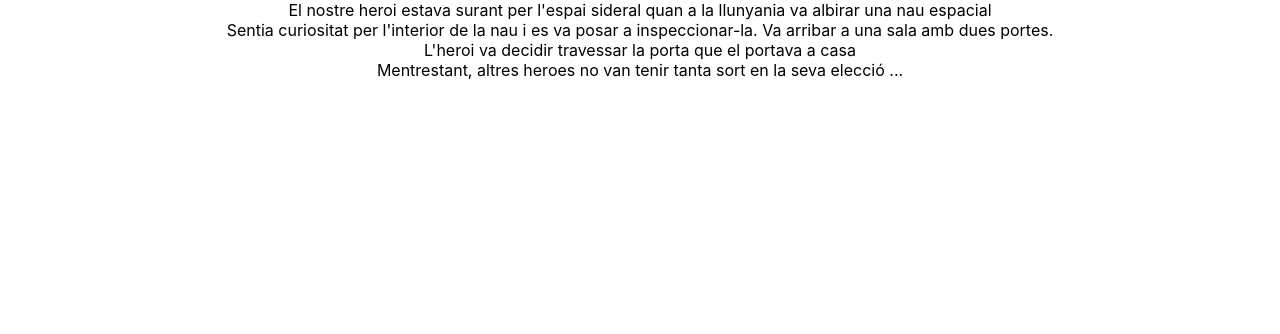
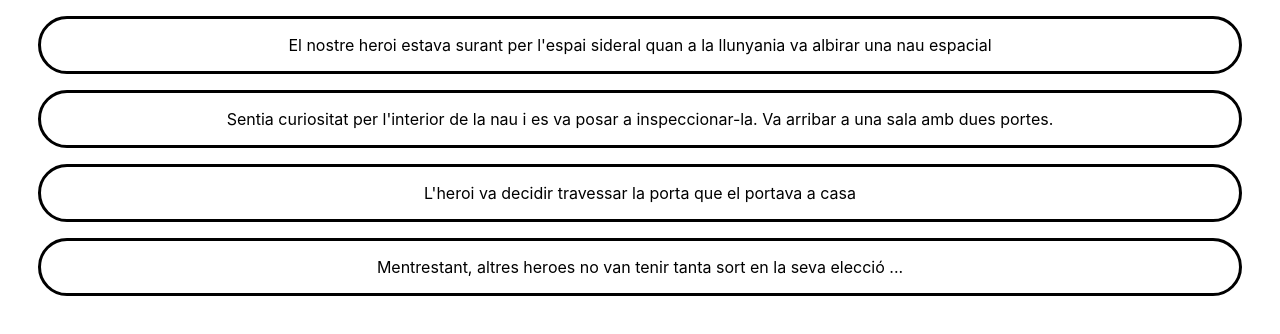
Before and after one commit to nurigard/Sprint6_ReactIntro, a React (Create React App) app: page / in a window 1280 px wide. Shown: the top 334 px of the page. Built offline with nearby package versions, Linux system fonts and the light colour scheme.

Commit message:
N1-Exercici 3

```diff
--- a/package.json
+++ b/package.json
@@ -6,9 +6,12 @@
     "@testing-library/jest-dom": "^5.14.1",
     "@testing-library/react": "^11.2.7",
     "@testing-library/user-event": "^12.8.3",
+    "components": "^0.1.0",
     "react": "^17.0.2",
     "react-dom": "^17.0.2",
     "react-scripts": "4.0.3",
+    "styled": "^1.0.0",
+    "styled-components": "^5.3.0",
     "web-vitals": "^1.1.2"
   },
   "scripts": {
--- a/src/components/escena/Escena.js
+++ b/src/components/escena/Escena.js
@@ -1,5 +1,6 @@
-//import React from 'react';
+import React from 'react';
+import {DivliniaText} from "./Escena.styled";
 
-const Escena = (props) => <div> {props.liniaText} </div>
+const Escena = (props) => <DivliniaText> {props.liniaText} </DivliniaText>
 
 export default Escena;
--- /dev/null
+++ b/src/components/escena/Escena.styled.js
@@ -0,0 +1,15 @@
+import styled from "styled-components";
+
+export const DivliniaText = styled.div `
+       display: flex;
+       flex-direction: column;
+       justify-content: center;
+       border-radius: 50px ;
+       border-style: solid;
+       margin-left: 3vw;
+       margin-right: 3vw;
+       margin-bottom: 2vh;
+       margin-top: 2vh;
+       padding: 1rem;
+
+`
--- /dev/null
+++ b/src/styled.js
@@ -0,0 +1 @@
+//import {createGlobalStyle} from "styled-components";
```
Also changed, not shown: 1 other file (tests, documents, lock files or other folders).
